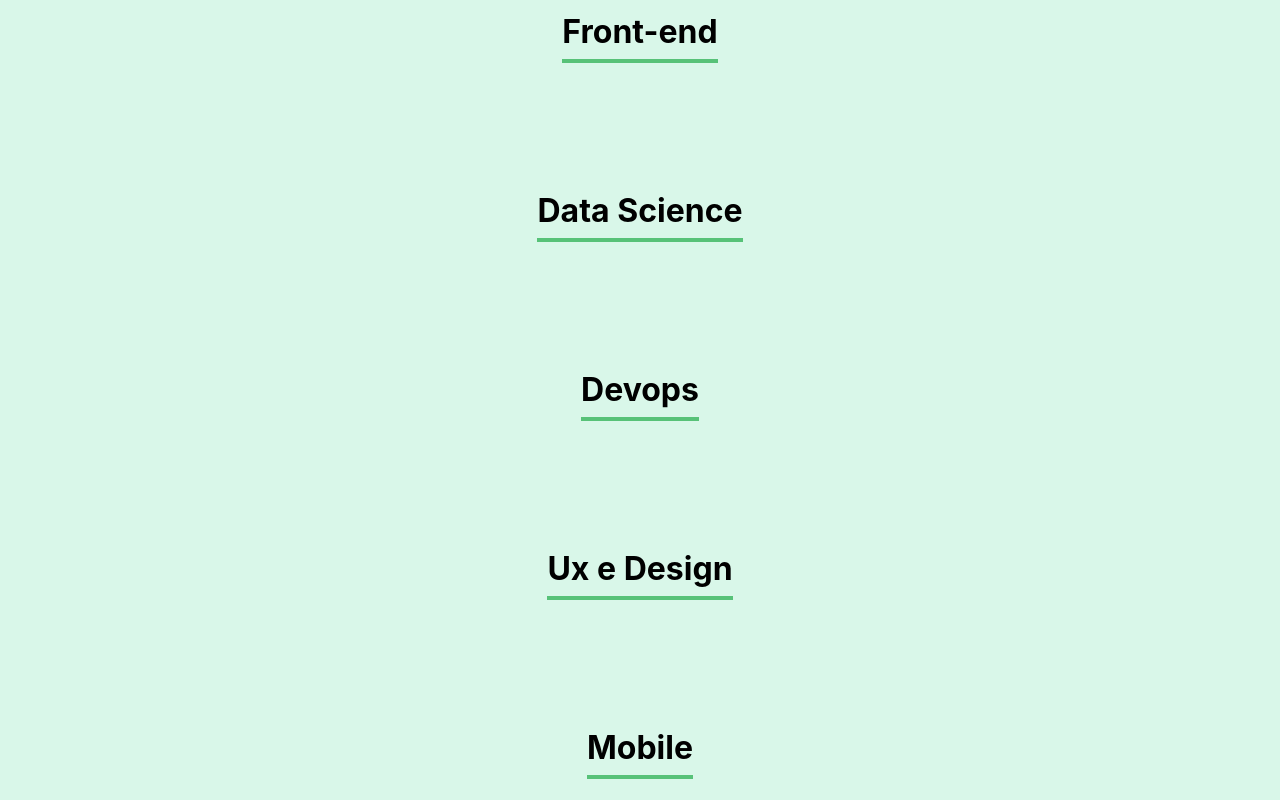
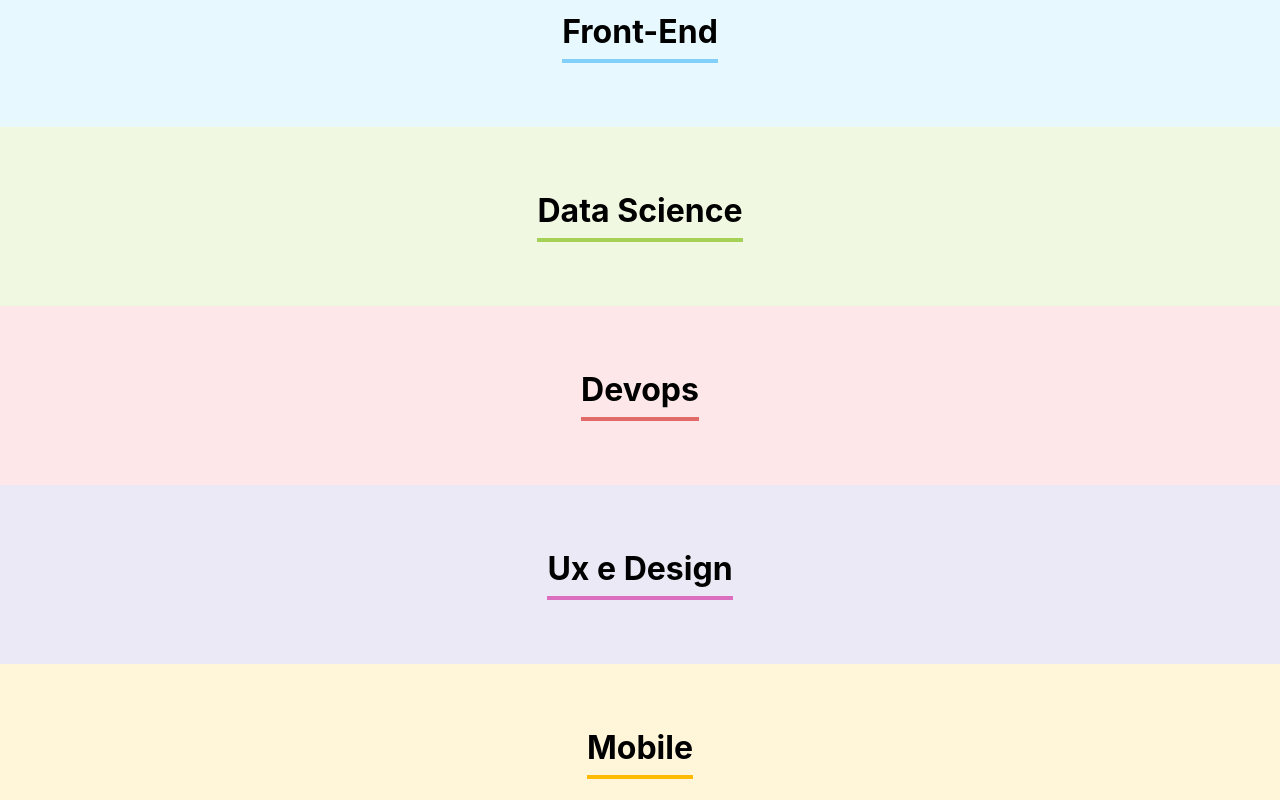
Before and after one commit to Thaynan-Ferreira/Estudo-Alura, a React (Create React App) app in the folder React/Organo/organograma/: page / in a window 1280 px wide. Shown: the part 1700-2500 px from the top of the page. Built offline with nearby package versions, Linux system fonts and the light colour scheme.

Commit message:
Deixando a parte dos times dinamica, recebendo informações via props

```diff
--- a/React/Organo/organograma/src/App.js
+++ b/React/Organo/organograma/src/App.js
@@ -4,6 +4,44 @@
 import Time from './componentes/Time';
 
 function App() {
+
+  const times = [
+    {
+      nome: 'Programação',
+      corPrimaria: '#57C278',
+      corSecundaria: '#D9F7E9'
+    },
+    {
+      nome: 'Front-End',
+      corPrimaria: '#82CFFA',
+      corSecundaria: '#E8F8FF'
+    },
+    {
+      nome: 'Data Science',
+      corPrimaria: '#A6D157',
+      corSecundaria: '#F0F8E2'
+    },
+    {
+      nome: 'Devops',
+      corPrimaria: '#E06B69',
+      corSecundaria: '#FDE7E8'
+    },
+    {
+      nome: 'Ux e Design',
+      corPrimaria: '#DB6EBF',
+      corSecundaria: '#EAE9F5'
+    },
+    {
+      nome: 'Mobile',
+      corPrimaria: '#FFBA05',
+      corSecundaria: '#FFF5D9'
+    },
+    {
+      nome: 'Inovação e Gestão',
+      corPrimaria: '#FF8A29',
+      corSecundaria: '#FFEEDF'
+    },
+  ]
 
   // eslint-disable-next-line no-unused-vars
   const [, setColaboradores] = useState([])
@@ -16,13 +54,8 @@
     <div className="App">
       <Banner />
       <Formulario aoColaboradorCadastrado={colaborador => colaboradorCadastrado(colaborador)}/>
-      <Time nome="Programação"/>
-      <Time nome="Front-end"/>
-      <Time nome="Data Science"/>
-      <Time nome="Devops"/>
-      <Time nome="Ux e Design"/>
-      <Time nome="Mobile"/>
-      <Time nome="Inovação e Gestão"/>
+
+      {times.map(time => <Time key={time.nome} nome={time.nome} corPrimaria={time.corPrimaria} corSecundaria={time.corSecundaria}/>)}
     </div>
   );
 }
--- a/React/Organo/organograma/src/componentes/Formulario/index.js
+++ b/React/Organo/organograma/src/componentes/Formulario/index.js
@@ -4,6 +4,7 @@
 import ListaSuspensa from '../ListaSuspensa'
 import './Formulario.css'
 const Formulario = (props) => {
+
     const times = [
         'Programação',
         'Front-End',
--- a/React/Organo/organograma/src/componentes/Time/Time.css
+++ b/React/Organo/organograma/src/componentes/Time/Time.css
@@ -1,12 +1,11 @@
 .time {
     text-align: center;
     padding: 32px;
-    background-color: #D9F7E9;
 }
 
 .time h3 {
     font-size: 32px;
-    border-bottom: 4px solid #57C278;
+    border-bottom: 4px solid;
     display: inline-block;
     padding-bottom: 8px;
 }
--- a/React/Organo/organograma/src/componentes/Time/index.js
+++ b/React/Organo/organograma/src/componentes/Time/index.js
@@ -2,8 +2,8 @@
 
 const Time = (props) => {
     return (
-        <section className='time'>
-            <h3>{props.nome}</h3>
+        <section className='time' style={{ backgroundColor: props.corSecundaria }}>
+            <h3 style={{borderColor: props.corPrimaria}}>{props.nome}</h3>
         </section>
     )
 }
```
